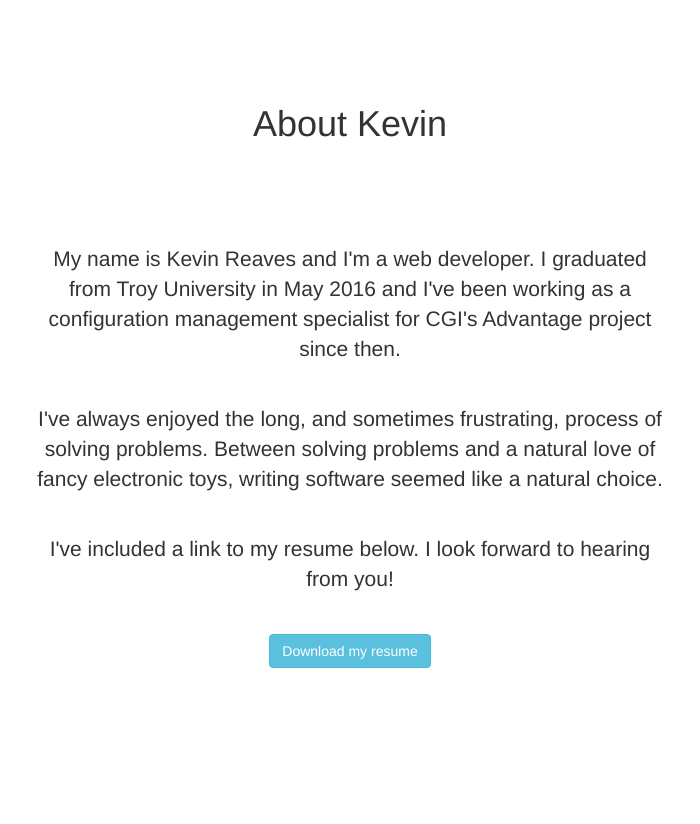
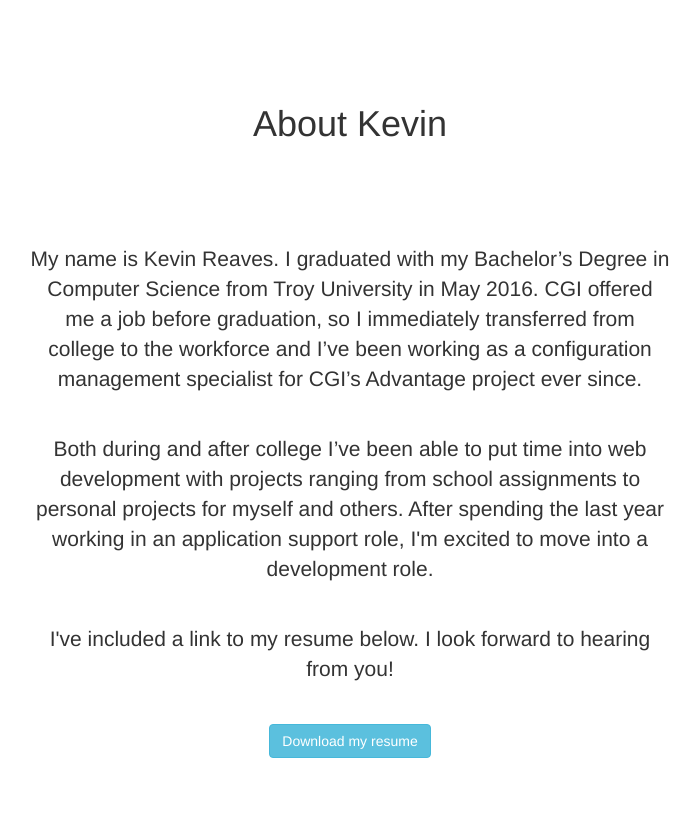
Before and after one commit to kevin-reaves/Blog, a Django app: template posts/templates/posts/about.html in a window 1280 px wide. Shown: the part 52-876 px from the top of the page, without its empty margins (290-990 px from the left). Before the commit the page ends 720 px from the top, so only its background shows below. Run offline with Django 3.2, Linux system fonts and the light colour scheme; the template is opened without the code that fills it, so the values that code supplies are empty; some libraries are stand-ins or nearby versions.

Commit message:
Updated "About Me" section

```diff
--- a/posts/templates/posts/about.html
+++ b/posts/templates/posts/about.html
@@ -21,13 +21,19 @@
 
 
 
-    <p>My name is Kevin Reaves and I'm a web developer. I graduated from Troy University
-        in May 2016 and I've been working as a configuration management specialist
-        for CGI's Advantage project since then.</p>
+    <p>My name is Kevin Reaves. I graduated with my Bachelor’s Degree in Computer Science
+    from Troy University in May 2016. CGI offered me a job before graduation,
+    so I immediately transferred from college to the workforce and
+    I’ve been working as a configuration management specialist for
+    CGI’s Advantage project ever since.</p>
     <br/>
-    <p>I've always enjoyed the long, and sometimes frustrating, process of solving problems.
-        Between solving problems and a natural love of fancy electronic toys,
-        writing software seemed like a natural choice.</p>
+
+    <p>Both during and after college I’ve been able to put time into
+    web development with projects ranging from school assignments
+    to personal projects for myself and others. After spending the last year
+    working in an application support role, I'm excited to move into a development
+    role.</p>
+
     <br/>
 
     <p>I've included a link to my resume below. I look forward to hearing from you!</p>
```
